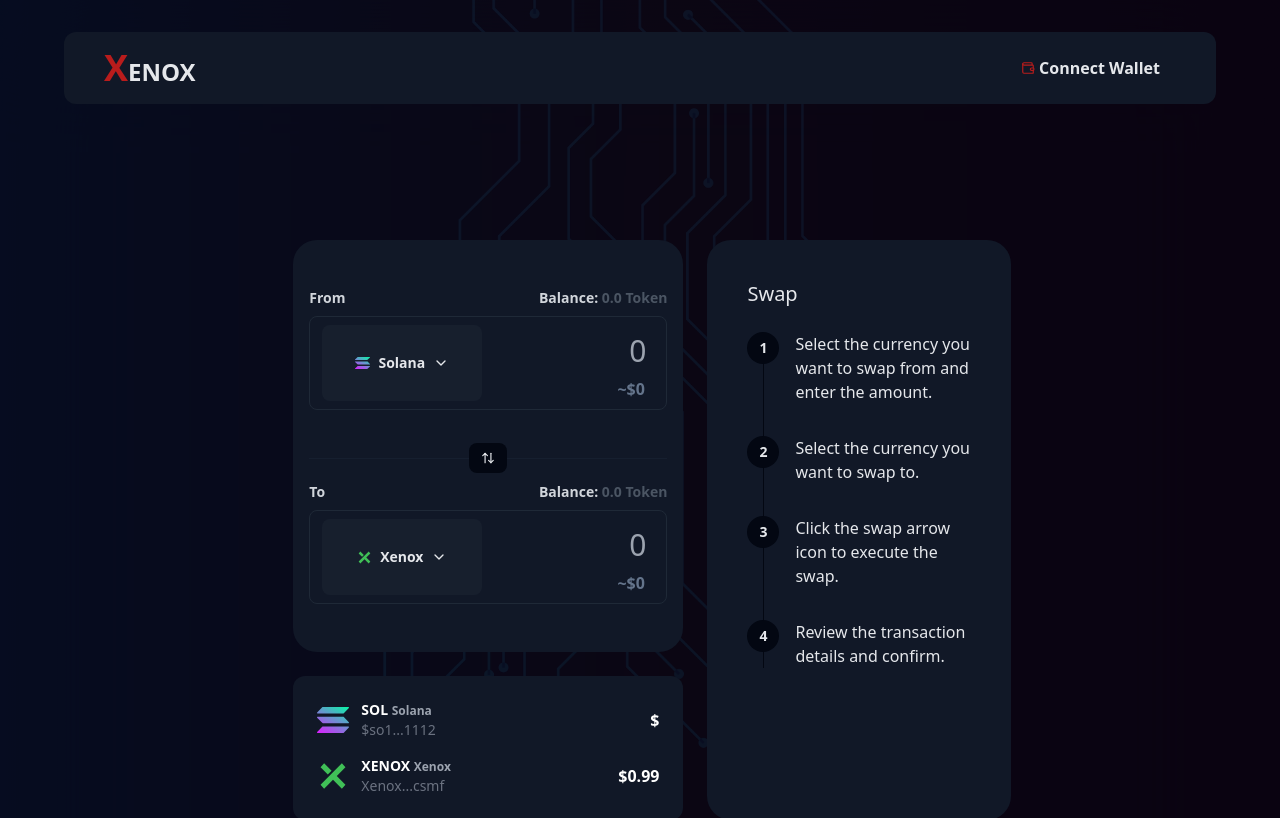
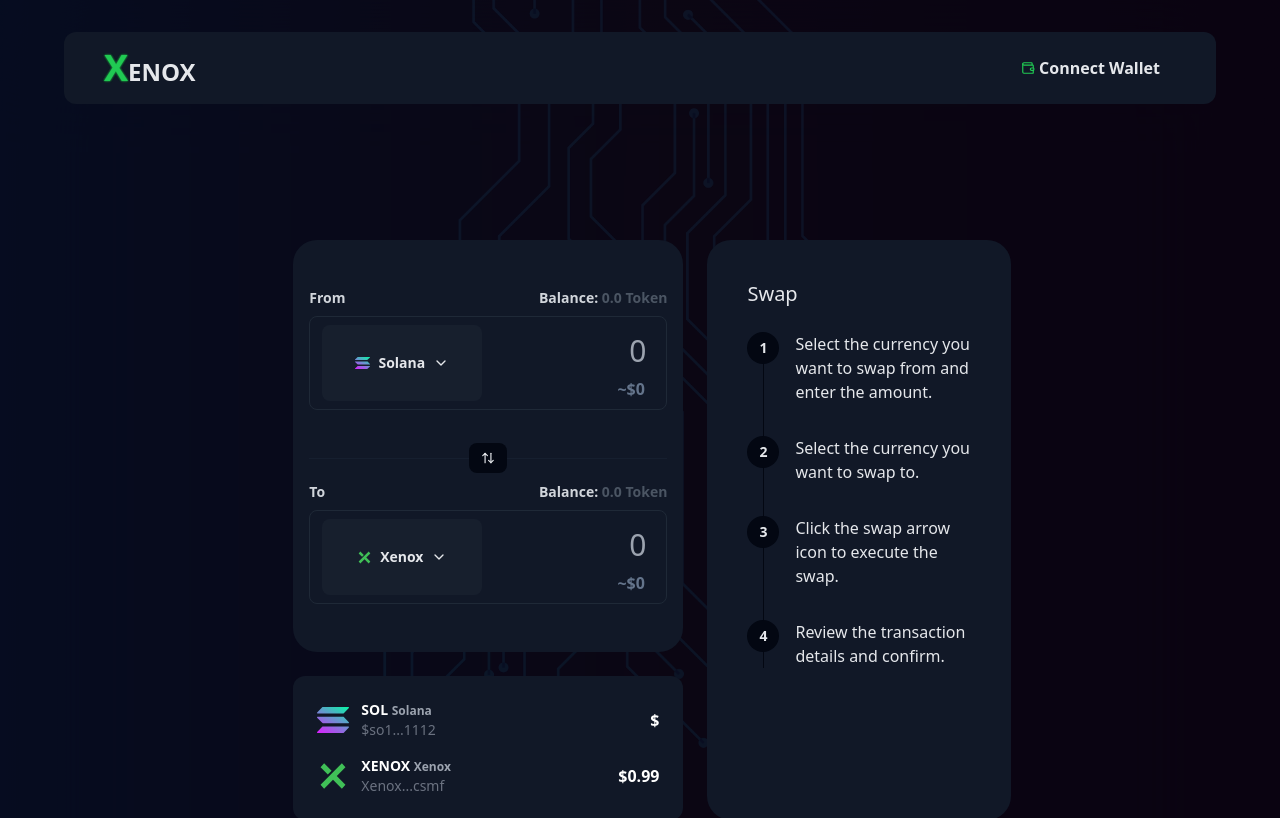
Before and after one commit to Diggardson270/xenox-dex, a Next.js app: page / in a window 1280 px wide. Shown: the top 818 px of the page. Built offline with nearby package versions, Linux system fonts and the light colour scheme; no server answers.

Commit message:
logo change

```diff
--- a/app/components/Header.jsx
+++ b/app/components/Header.jsx
@@ -42,7 +42,10 @@
         <nav className="font-bold flex items-center justify-between text-gray-200 px-2">
           {/* Logo */}
           <Link href="/" className="text-base lg:text-2xl font-bold uppercase">
-            <span className="text-2xl lg:text-4xl text-red-700">X</span>enox
+            <span className="text-2xl lg:text-4xl text-[#20ca53] [text-shadow:0_0_2px_#178137,0_0_2px_#178137,0_0_2px_#178137]">
+              X
+            </span>
+            enox
           </Link>
 
           {/* Desktop Navigation */}
@@ -53,7 +56,10 @@
               onClick={handleConnect}
               className="flex text-sm lg:text-base justify-between items-center gap-1  text-gray-200 font-bold py-2 px-4 rounded"
             >
-              <Wallet size={14} className="text-red-700" />
+              <Wallet
+                size={14}
+                className="text-[#20ca53] [text-shadow:0_0_2px_#178137,0_0_2px_#178137,0_0_2px_#178137]"
+              />
               <p>Connect Wallet</p>
             </button>
 
--- a/app/components/TokenSelector.jsx
+++ b/app/components/TokenSelector.jsx
@@ -91,7 +91,7 @@
             value={searchQuery}
             onChange={(e) => {
               setSearchQuery(e.target.value);
-              setDisplayCount(10)
+              setDisplayCount(10);
             }}
             className="w-full pl-10 pr-4 py-4 mb-2 rounded-lg border border-gray-700 bg-transparent text-gray-500 placeholder:text-gray-700 outline-none focus:border-gray-500"
           />
@@ -100,7 +100,10 @@
         {loading ? (
           <p className="text-gray-400 text-center">Loading tokens...</p>
         ) : (
-          <ul className="modal overflow-auto max-h-[400px] mt-10 py-5" onScroll={handleScroll}>
+          <ul
+            className="modal overflow-auto max-h-[400px] mt-10 py-5"
+            onScroll={handleScroll}
+          >
             {displayedTokens.map((token) => (
               <li
                 key={token.address}
@@ -108,7 +111,7 @@
               >
                 <button
                   type="button"
-                  className="w-[90%] h-20 flex items-center justify-between px-4 lg:py-8 py-2 bg-gray-700 bg-opacity-15 text-gray-200 hover:bg-gray-800 rounded"
+                  className="w-[90%] text-xs md:text-sm lg:text-base h-20 flex items-center justify-between px-4 lg:py-8 py-2 bg-gray-700 bg-opacity-15 text-gray-200 hover:bg-gray-800 rounded"
                   onClick={() => {
                     if (activeTokenField === "from") {
                       setFromToken(token);
@@ -122,7 +125,11 @@
                 >
                   {token.symbol} ({token.name})
                   <Image
-                    src={token.name == 'Xenox' ? token.logoURI:pasrseLogoURI(token.logoURI)}
+                    src={
+                      token.name == "Xenox"
+                        ? token.logoURI
+                        : pasrseLogoURI(token.logoURI)
+                    }
                     alt={token.symbol}
                     width={32}
                     height={32}
```
